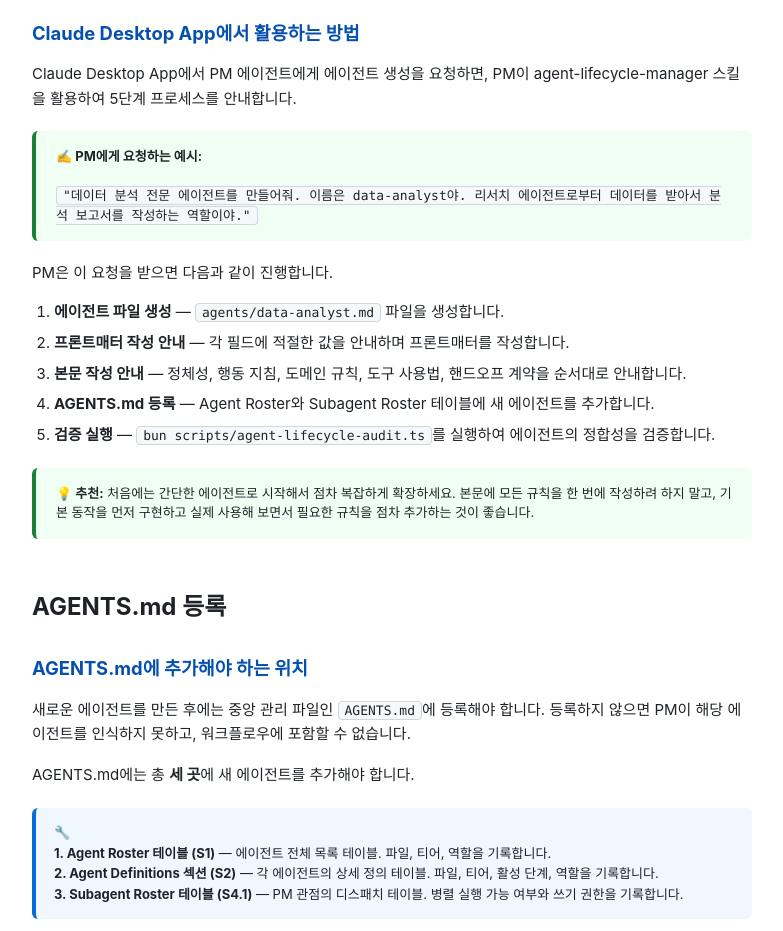
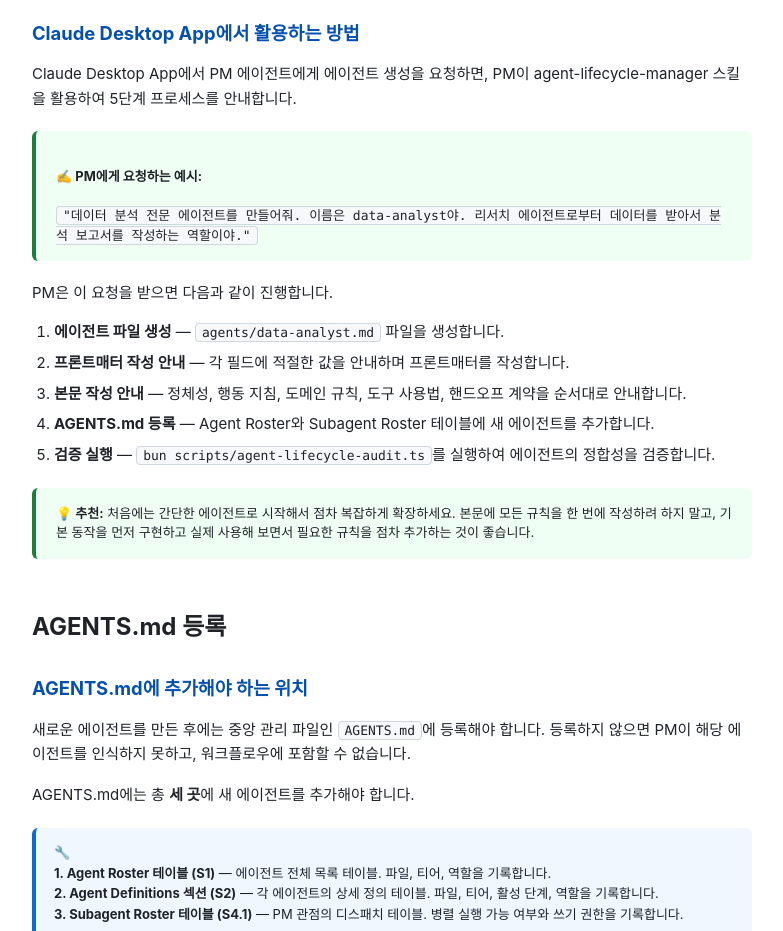
Before and after one commit to 5throck/intro-to-ai-harness, a website: page docs/ch09/09_Creating_Agents.html in a window 1280 px wide. Shown: the part 8140-9071 px from the top of the page, without its empty margins (378-1161 px from the left). Drawn offline with Linux system fonts and the light colour scheme.

Commit message:
fix(css): add position:relative to .prompt-box for copy button anchoring
copy-btn uses position:absolute but .prompt-box lacked position:relative,
causing the button to escape the box visually.

- Add position:relative to .prompt-box
- Increase top padding to 36px to avoid overlap with absolute-positioned button
- Add explicit .prompt-box > .copy-btn rule for consistent positioning

```diff
--- a/docs/assets/css/handbook-components.css
+++ b/docs/assets/css/handbook-components.css
@@ -809,15 +809,18 @@ pre.code-block {
 .warning-box::before { content: "⚠️ "; font-weight: 700; }
 
 .prompt-box {
+  position: relative;
   background: var(--bg-success);
   border-left: 4px solid var(--accent-green);
   padding: 16px 20px;
+  padding-top: 36px;
   border-radius: var(--radius-md);
   margin: 20px 0;
   font-size: var(--font-size-small);
   line-height: var(--line-height-small);
 }
 .prompt-box::before { content: "✍️ "; font-weight: 700; }
+.prompt-box > .copy-btn { top: 8px; right: 8px; }
 .prompt-text { font-family: var(--font-mono); font-size: var(--font-size-small); margin-top: 8px; }
 
 /* ==========================================================================
```
